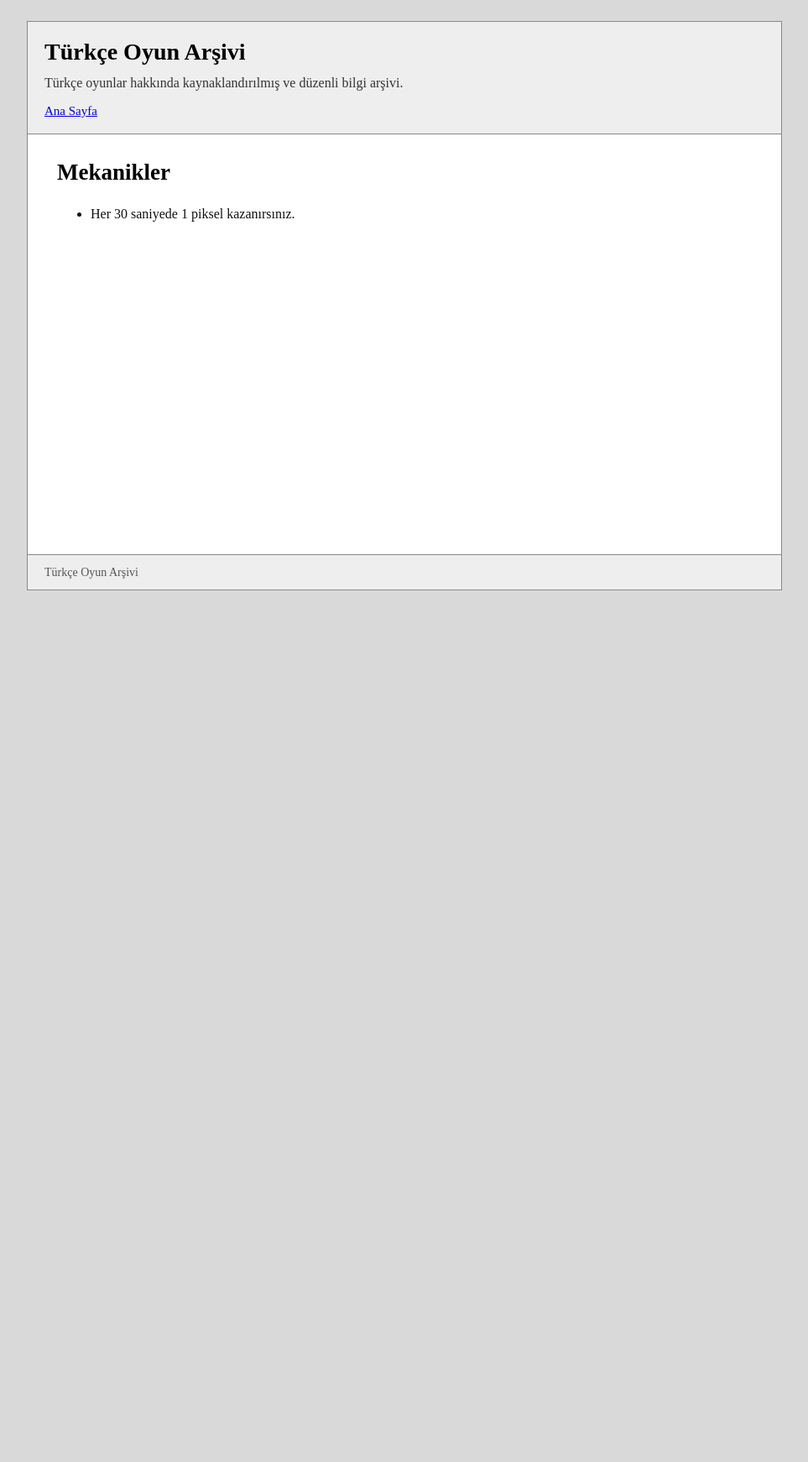
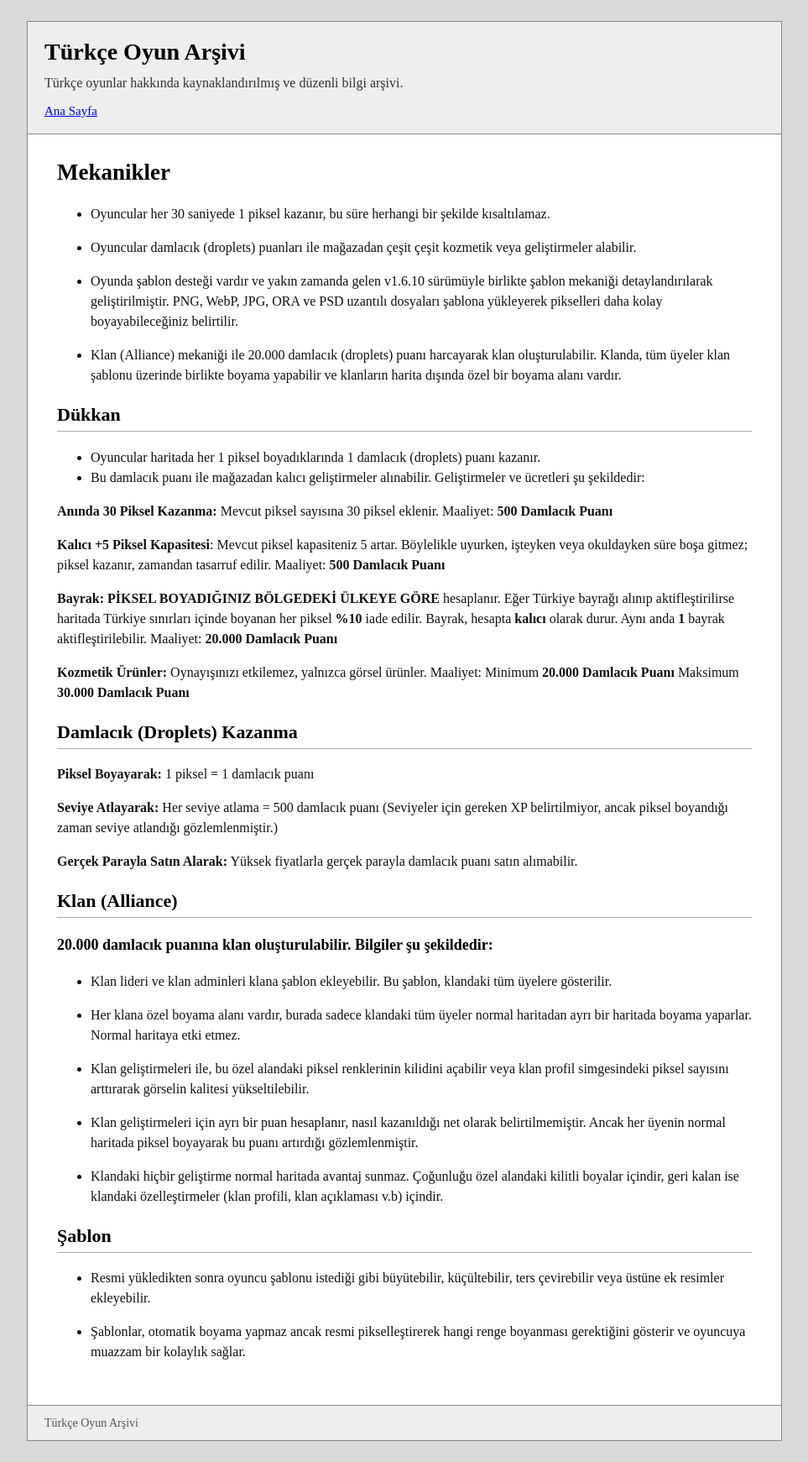
Before and after one commit to OyuncuSempanze/Oyun-Arsivi-Turkce, a Jekyll site: the page built from oyunlar/wplace.live/mekanikler.md, in a window 1280 px wide. Shown: the whole page at 84% size, without its empty margins (158-1121 px from the left). Built offline with Jekyll 4.4.1, drawn with Linux system fonts in a browser that asks for light colours; our own code applies the rules of GitHub Pages for plain Markdown files; before the commit the page ends 900 px from its top, so only the background shows below that.

Commit message:
Update mekanikler.md

```diff
--- a/oyunlar/wplace.live/mekanikler.md
+++ b/oyunlar/wplace.live/mekanikler.md
@@ -4,4 +4,51 @@ layout: default
 
 # Mekanikler
 
-* Her 30 saniyede 1 piksel kazanırsınız.
+* Oyuncular her 30 saniyede 1 piksel kazanır, bu süre herhangi bir şekilde kısaltılamaz.
+
+* Oyuncular damlacık (droplets) puanları ile mağazadan çeşit çeşit kozmetik veya geliştirmeler alabilir.
+
+* Oyunda şablon desteği vardır ve yakın zamanda gelen v1.6.10 sürümüyle birlikte şablon mekaniği detaylandırılarak geliştirilmiştir. PNG, WebP, JPG, ORA ve PSD uzantılı dosyaları şablona yükleyerek pikselleri daha kolay boyayabileceğiniz belirtilir.
+
+* Klan (Alliance) mekaniği ile 20.000 damlacık (droplets) puanı harcayarak klan oluşturulabilir. Klanda, tüm üyeler klan şablonu üzerinde birlikte boyama yapabilir ve klanların harita dışında özel bir boyama alanı vardır.
+
+## Dükkan
+
+- Oyuncular haritada her 1 piksel boyadıklarında 1 damlacık (droplets) puanı kazanır.
+- Bu damlacık puanı ile mağazadan kalıcı geliştirmeler alınabilir. Geliştirmeler ve ücretleri şu şekildedir:
+
+**Anında 30 Piksel Kazanma:** Mevcut piksel sayısına 30 piksel eklenir. Maaliyet: **500 Damlacık Puanı**
+
+**Kalıcı +5 Piksel Kapasitesi**: Mevcut piksel kapasiteniz 5 artar. Böylelikle uyurken, işteyken veya okuldayken süre boşa gitmez; piksel kazanır, zamandan tasarruf edilir. Maaliyet: **500 Damlacık Puanı**
+
+**Bayrak:** **PİKSEL BOYADIĞINIZ BÖLGEDEKİ ÜLKEYE GÖRE** hesaplanır. Eğer Türkiye bayrağı alınıp aktifleştirilirse haritada Türkiye sınırları içinde boyanan her piksel **%10** iade edilir. Bayrak, hesapta **kalıcı** olarak durur. Aynı anda **1** bayrak aktifleştirilebilir. Maaliyet: **20.000 Damlacık Puanı**
+
+**Kozmetik Ürünler:** Oynayışınızı etkilemez, yalnızca görsel ürünler. Maaliyet: Minimum **20.000 Damlacık Puanı** Maksimum **30.000 Damlacık Puanı**
+
+## Damlacık (Droplets) Kazanma
+
+**Piksel Boyayarak:** 1 piksel = 1 damlacık puanı
+
+**Seviye Atlayarak:** Her seviye atlama = 500 damlacık puanı (Seviyeler için gereken XP belirtilmiyor, ancak piksel boyandığı zaman seviye atlandığı gözlemlenmiştir.)
+
+**Gerçek Parayla Satın Alarak:** Yüksek fiyatlarla gerçek parayla damlacık puanı satın alımabilir.
+
+## Klan (Alliance)
+
+### 20.000 damlacık puanına klan oluşturulabilir. Bilgiler şu şekildedir:
+
+* Klan lideri ve klan adminleri klana şablon ekleyebilir. Bu şablon, klandaki tüm üyelere gösterilir.
+
+* Her klana özel boyama alanı vardır, burada sadece klandaki tüm üyeler normal haritadan ayrı bir haritada boyama yaparlar. Normal haritaya etki etmez.
+
+* Klan geliştirmeleri ile, bu özel alandaki piksel renklerinin kilidini açabilir veya klan profil simgesindeki piksel sayısını arttırarak görselin kalitesi yükseltilebilir.
+
+* Klan geliştirmeleri için ayrı bir puan hesaplanır, nasıl kazanıldığı net olarak belirtilmemiştir. Ancak her üyenin normal haritada piksel boyayarak bu puanı artırdığı gözlemlenmiştir.
+
+* Klandaki hiçbir geliştirme normal haritada avantaj sunmaz. Çoğunluğu özel alandaki kilitli boyalar içindir, geri kalan ise klandaki özelleştirmeler (klan profili, klan açıklaması v.b) içindir.
+
+## Şablon
+
+* Resmi yükledikten sonra oyuncu şablonu istediği gibi büyütebilir, küçültebilir, ters çevirebilir veya üstüne ek resimler ekleyebilir.
+
+* Şablonlar, otomatik boyama yapmaz ancak resmi pikselleştirerek hangi renge boyanması gerektiğini gösterir ve oyuncuya muazzam bir kolaylık sağlar.
```
